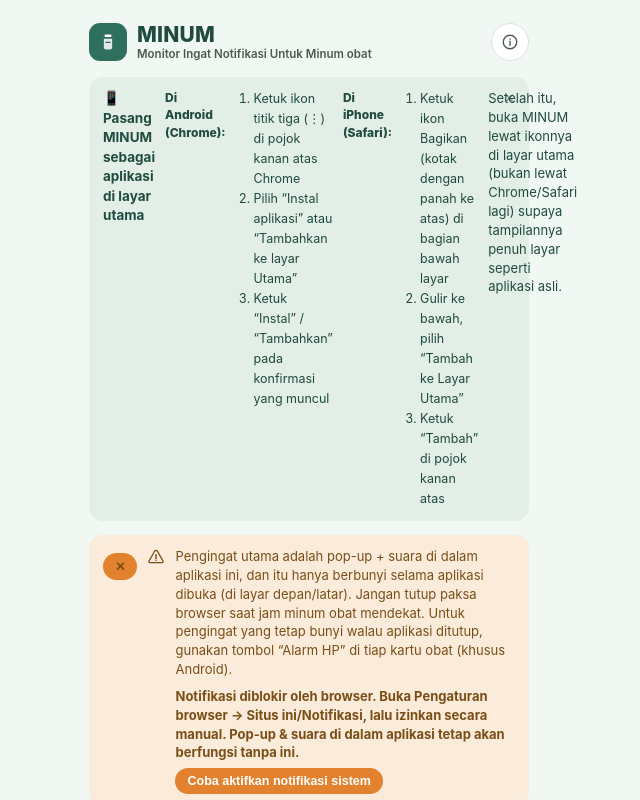
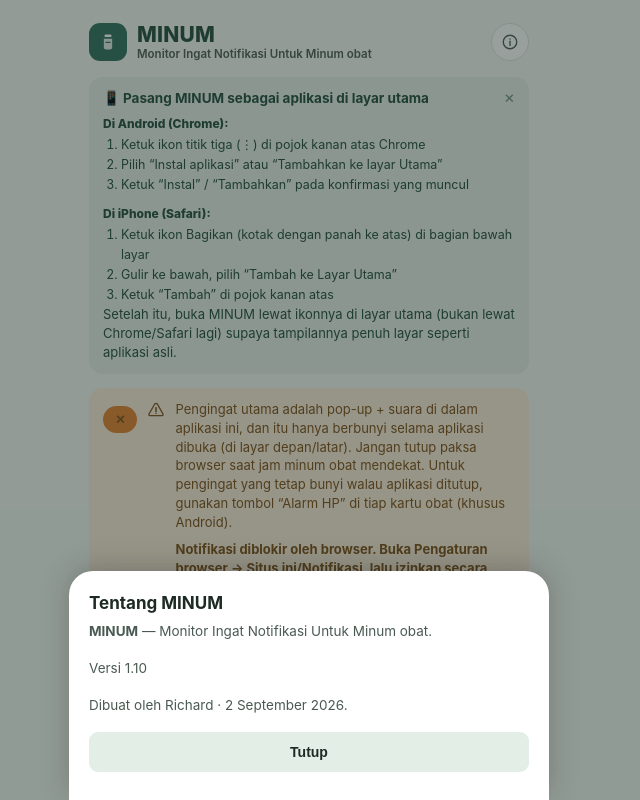
Before and after one commit to TRichch/Aplikasi-MINUM, a plain HTML site: page index.html in a window 1280 px wide. Both pictures are taken after a click on the button "Tentang Aplikasi". Shown: the top 800 px of the page, without its empty margins (331-971 px from the left). Drawn offline with Linux system fonts and the light colour scheme.

Commit message:
Add files via upload

```diff
--- a/index.html
+++ b/index.html
@@ -382,11 +382,12 @@
     view: "list",          // list | wizard
     step: 1,                // 1..6
     draft: null,
-    infoDismissed: (function(){ try{ return localStorage.getItem("minum_info_dismissed")==="1"; }catch(e){ return false; } })(),
-    installDismissed: (function(){ try{ return localStorage.getItem("minum_install_dismissed")==="1"; }catch(e){ return false; } })(),
+    infoDismissed: false,
+    installDismissed: false,
     toast: null,
     confirmDeleteId: null,
     fired: loadFired(),
+    showAbout: false,
     notifStatus: (typeof Notification !== "undefined") ? Notification.permission : "unsupported"
   };
 
@@ -505,6 +506,7 @@
     attachHandlers();
     if(state.toast) renderToastOverlay();
     if(state.confirmDeleteId) renderDeleteModal();
+    if(state.showAbout) renderAboutModal();
   }
 
   function renderTopbar(){
@@ -514,7 +516,7 @@
         '<div class="brand-mark"><svg viewBox="0 0 24 24" fill="none" xmlns="http://www.w3.org/2000/svg"><path d="M9 3h6a1 1 0 011 1v2H8V4a1 1 0 011-1z" fill="#fff"/><path d="M7 8h10v10a3 3 0 01-3 3h-4a3 3 0 01-3-3V8z" fill="#fff" opacity="0.85"/><path d="M9.5 12.5h5" stroke="#2F6F5E" stroke-width="1.4" stroke-linecap="round"/></svg></div>'+
         '<div class="brand-text"><h1>MINUM</h1><p>Monitor Ingat Notifikasi Untuk Minum obat</p></div>'+
       '</div>'+
-      '<button class="icon-btn" data-action="show-info" aria-label="Info">'+
+      '<button class="icon-btn" data-action="show-about" aria-label="Tentang Aplikasi">'+
         '<svg width="18" height="18" viewBox="0 0 24 24" fill="none"><circle cx="12" cy="12" r="9" stroke="currentColor" stroke-width="1.8"/><path d="M12 11v5.5" stroke="currentColor" stroke-width="1.8" stroke-linecap="round"/><circle cx="12" cy="8" r="1" fill="currentColor"/></svg>'+
       '</button>'+
     '</div>';
@@ -524,6 +526,7 @@
     return ''+
     '<div class="banner banner-install">'+
       '<button class="close-x" data-action="dismiss-install" aria-label="Tutup">&#10005;</button>'+
+      '<div>'+
         '<h4>&#128241; Pasang MINUM sebagai aplikasi di layar utama</h4>'+
         '<span class="platform-label">Di Android (Chrome):</span>'+
         '<ol>'+
@@ -538,6 +541,7 @@
           '<li>Ketuk &ldquo;Tambah&rdquo; di pojok kanan atas</li>'+
         '</ol>'+
         'Setelah itu, buka MINUM lewat ikonnya di layar utama (bukan lewat Chrome/Safari lagi) supaya tampilannya penuh layar seperti aplikasi asli.'+
+      '</div>'+
     '</div>';
   }
 
@@ -800,6 +804,25 @@
   }
 
 
+  function renderAboutModal(){
+    var el = document.createElement("div");
+    el.className = "overlay";
+    el.innerHTML = '<div class="modal">'+
+      '<h3>Tentang MINUM</h3>'+
+      '<p><strong>MINUM</strong> &mdash; Monitor Ingat Notifikasi Untuk Minum obat.</p>'+
+      '<p>Versi 1.10</p>'+
+      '<p>Dibuat oleh Richard &middot; 2 September 2026.</p>'+
+      '<div class="modal-actions">'+
+        '<button class="modal-cancel" style="flex:1;" data-action="close-about">Tutup</button>'+
+      '</div>'+
+    '</div>';
+    document.body.appendChild(el);
+    el.querySelectorAll("[data-action]").forEach(function(btn){
+      btn.addEventListener("click", onAction);
+    });
+  }
+
+
   /* ================= EVENT HANDLING ================= */
   function attachHandlers(){
     root.querySelectorAll("[data-action]").forEach(function(elm){
@@ -920,6 +943,10 @@
         state.confirmDeleteId = null;
         document.querySelectorAll(".overlay").forEach(function(o){o.remove();});
         break;
+      case "close-about":
+        state.showAbout = false;
+        document.querySelectorAll(".overlay").forEach(function(o){o.remove();});
+        break;
       case "confirm-delete":
         state.meds = state.meds.filter(function(m){ return String(m.id) !== String(state.confirmDeleteId); });
         saveMeds(state.meds);
@@ -930,23 +957,16 @@
       case "request-permission":
         requestNotifPermission();
         break;
-      case "show-info":
-        state.infoDismissed = false;
-        state.installDismissed = false;
-        try{
-          localStorage.setItem("minum_info_dismissed","0");
-          localStorage.setItem("minum_install_dismissed","0");
-        }catch(err){}
+      case "show-about":
+        state.showAbout = true;
         render();
         break;
       case "dismiss-install":
         state.installDismissed = true;
-        try{ localStorage.setItem("minum_install_dismissed","1"); }catch(err){}
         render();
         break;
       case "dismiss-info":
         state.infoDismissed = true;
-        try{ localStorage.setItem("minum_info_dismissed","1"); }catch(err){}
         render();
         break;
       case "dismiss-toast":
```
Lines whose indentation alone changed are shown as unchanged.
